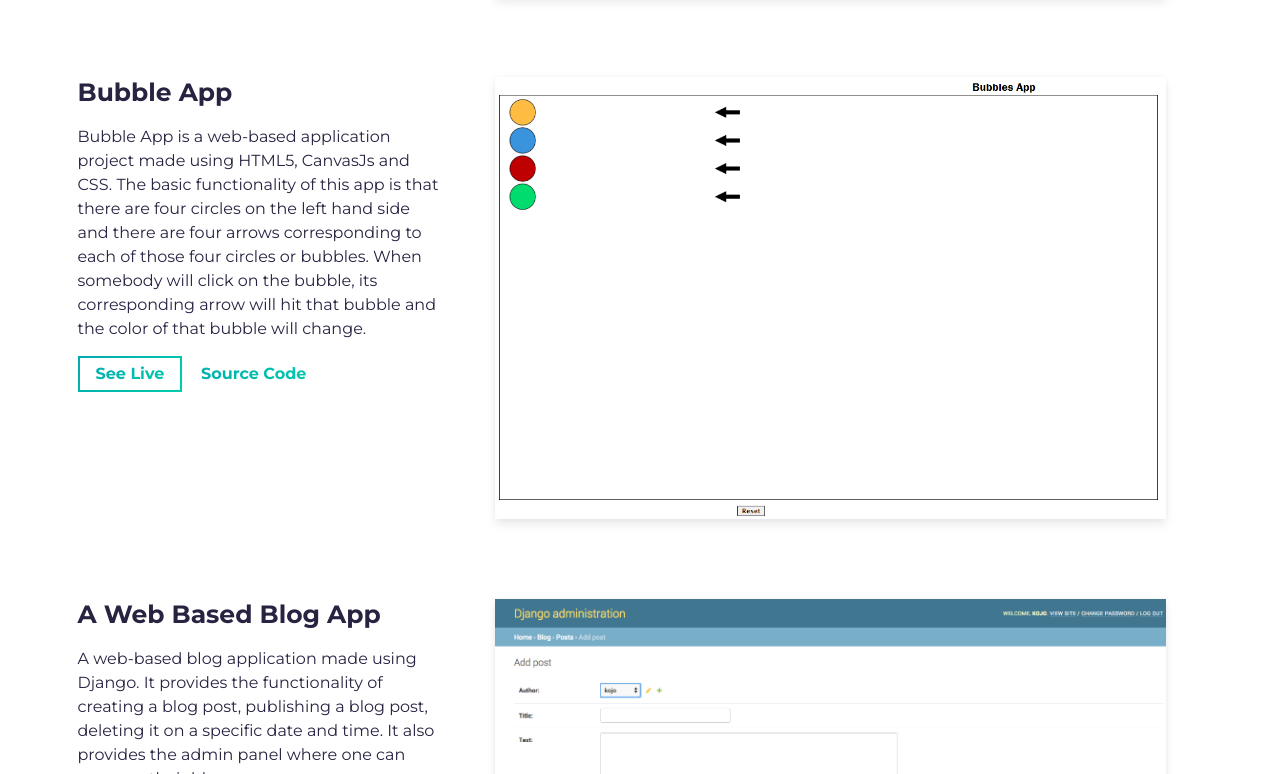
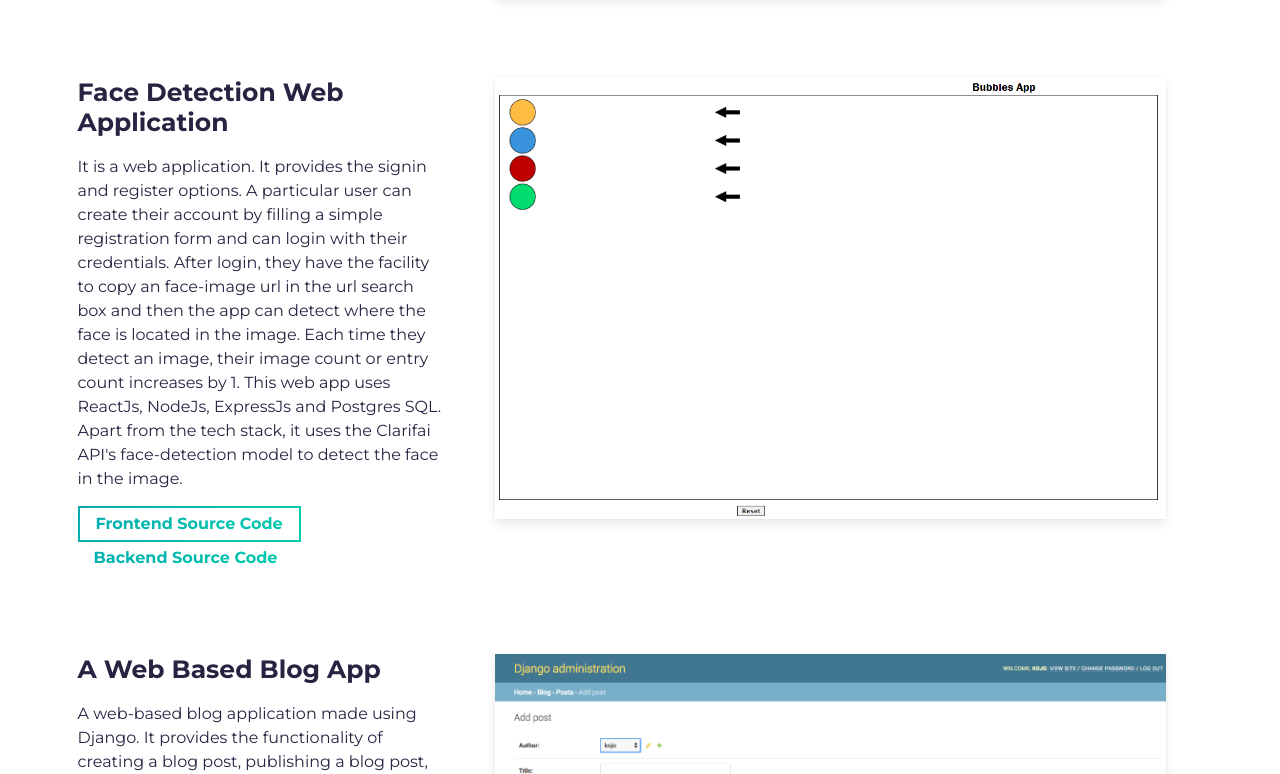
Before and after one commit to 15Nishchal/my-portfolio, a website built with Parcel: page src/index.html in a window 1280 px wide. Shown: the part 2071-2845 px from the top of the page. Built offline with nearby package versions, Linux system fonts and the light colour scheme.

Commit message:
some changes

```diff
--- a/src/index.html
+++ b/src/index.html
@@ -124,8 +124,6 @@
                     It displays the users or robots information on the web page.
                     It provides a search bar where you can search for a specific user or robot
                     and it will render that user.
-                    This is more of a personal project Nishchal made when he started learning
-                    React.
                   </p>
                 </div>
                 <a
@@ -172,39 +170,42 @@
           <div class="row">
             <div class="col-lg-4 col-sm-12">
               <div class="project-wrapper__text load-hidden">
-                <h3 class="project-wrapper__text-title">Bubble App</h3>
+                <h3 class="project-wrapper__text-title">Face Detection Web Application</h3>
                 <div>
                   <p class="mb-4">
-                    Bubble App is a web-based application project made using
-                    HTML5, CanvasJs and CSS.
-                    The basic functionality of this app is that there are four circles
-                    on the left hand side and there are four arrows corresponding to each
-                    of those four circles or bubbles.
-                    When somebody will click on the bubble, its corresponding arrow will
-                    hit that bubble and the color of that bubble will change.
+                    It is a web application.
+                    It provides the signin and register options. A particular user can create their account
+                    by filling a simple registration form and can login with their credentials.
+                    After login, they have the facility to copy an face-image url in the url search box and
+                    then the app can detect where the face is located in the image.
+
+                    Each time they detect an image, their image count or entry count increases by 1.
+                    This web app uses ReactJs, NodeJs, ExpressJs and Postgres SQL.
+                    Apart from the tech stack, it uses the Clarifai API's face-detection model to detect
+                    the face in the image.
                   </p>
                 </div>
                 <a
                   rel="noreferrer"
                   target="_blank"
                   class="cta-btn cta-btn--hero"
-                  href="https://github.com/15Nishchal/BubbleApp"
+                  href="https://github.com/15Nishchal/face-detection-app-frontend"
                 >
-                  See Live
+                  Frontend Source Code
                 </a>
                 <a
                   rel="noreferrer"
                   target="_blank"
                   class="cta-btn text-color-main"
-                  href="https://github.com/15Nishchal/BubbleApp"
+                  href="https://github.com/15Nishchal/face-detection-app-backend"
                 >
-                  Source Code
+                  Backend Source Code
                 </a>
               </div>
             </div>
             <div class="col-lg-8 col-sm-12">
               <div class="project-wrapper__image load-hidden">
-                <a rel="noreferrer" href="https://github.com/15Nishchal/BubbleApp" target="_blank">
+                <a rel="noreferrer" href="https://github.com/15Nishchal/face-detection-app-frontend" target="_blank">
                   <div
                     data-tilt
                     data-tilt-max="4"
@@ -241,7 +242,7 @@
                   rel="noreferrer"
                   target="_blank"
                   class="cta-btn cta-btn--hero"
-                  href="#!"
+                  href="https://github.com/15Nishchal/my-first-blog"
                 >
                   See Live
                 </a>
@@ -249,7 +250,7 @@
                   rel="noreferrer"
                   target="_blank"
                   class="cta-btn text-color-main"
-                  href="#!"
+                  href="https://github.com/15Nishchal/my-first-blog"
                 >
                   Source Code
                 </a>
```
